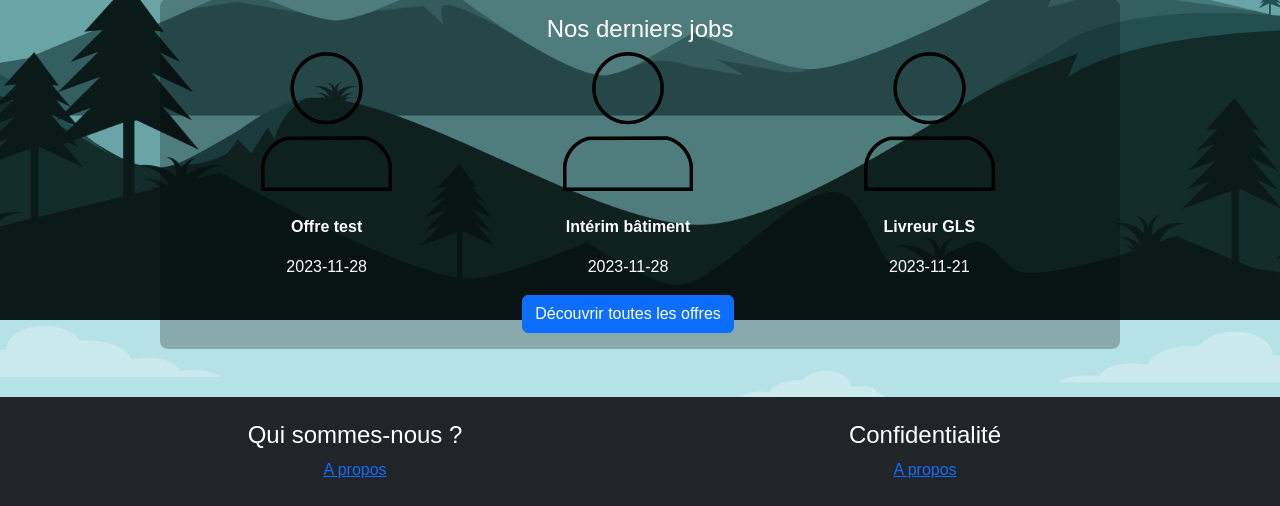
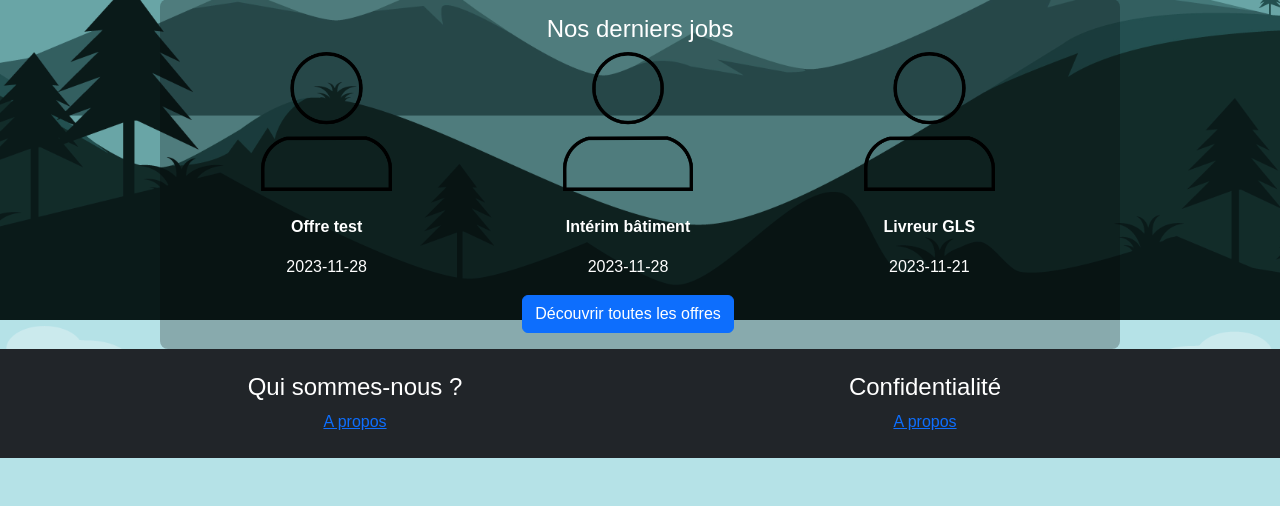
Before and after one commit to Obsercorma/JobsSite, a PHP site: page / in a window 1280 px wide. Shown: the part 480-986 px from the top of the page. After the commit the page ends 938 px from the top, so only its background shows below. Run offline with PHP 8.4, Linux system fonts and the light colour scheme; data comes from the database, SQL or seed files in the repository.

Commit message:
Add files via upload

```diff
--- a/vue/vue_footer.php
+++ b/vue/vue_footer.php
@@ -1,4 +1,4 @@
-<footer class="pb-4 col-12 bg-dark text-white mt-5">
+<footer class="mt-auto pb-4 col-12 bg-dark text-white mt-5">
 
       <div class="container text-center">
   <br>
```
